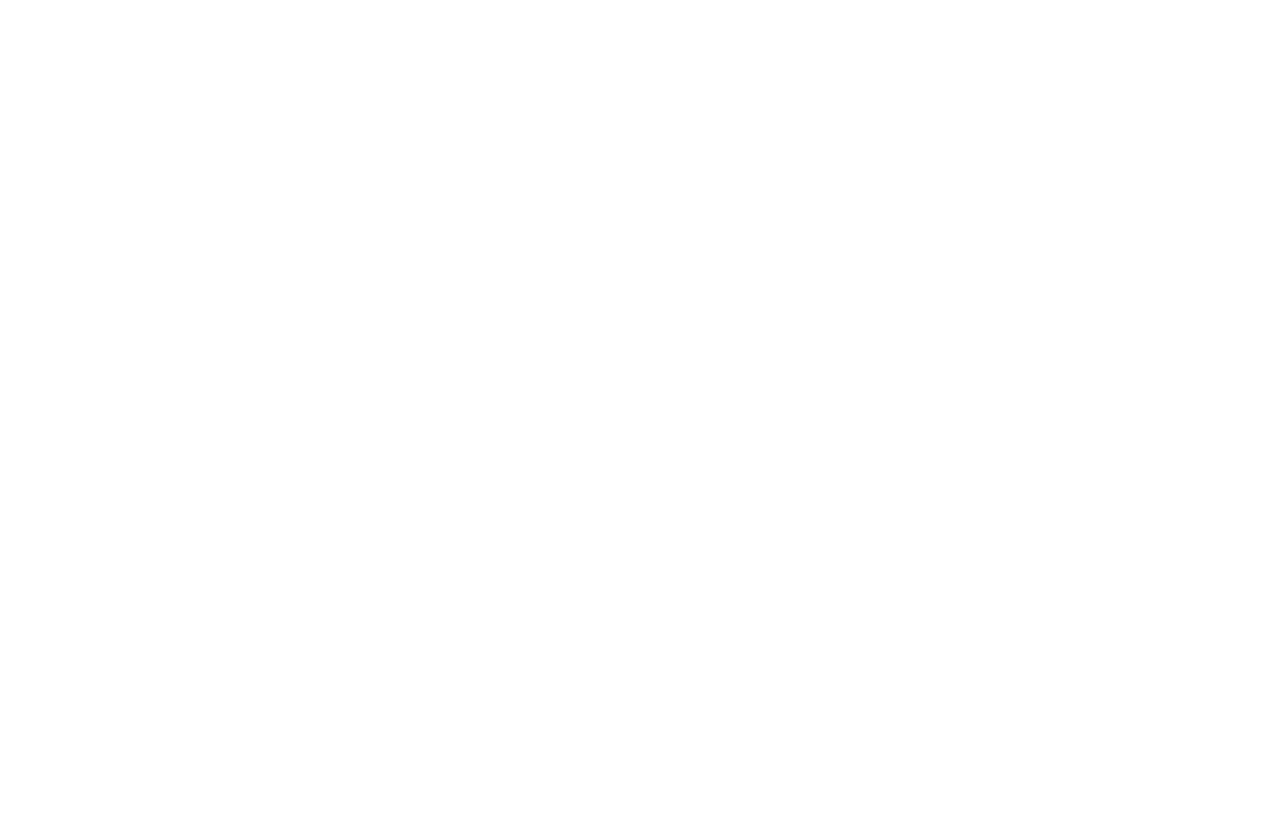
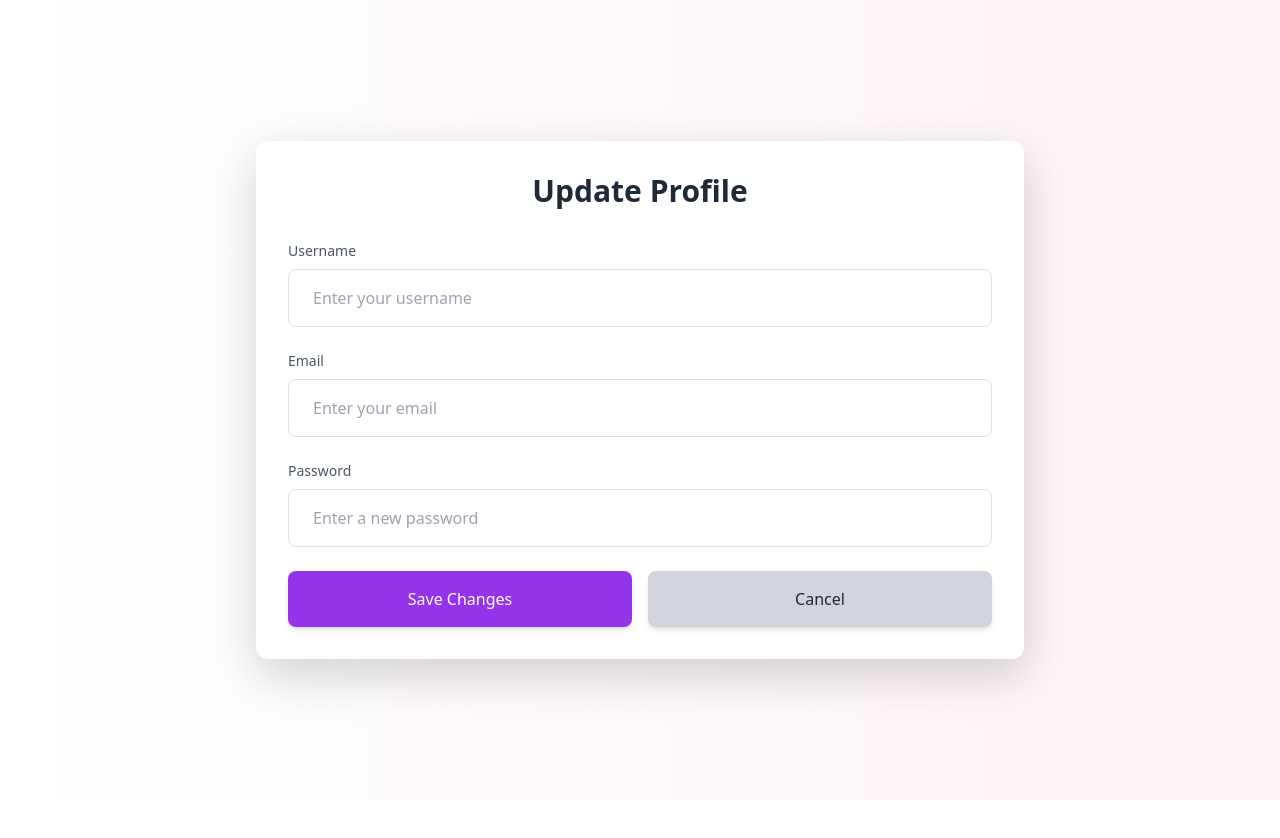
Before and after one commit to Sovanda-Mith/EcommGroupProject, a Vue app: page /auth/profile-update in a window 1280 px wide. Before the commit this address had no page. Shown: the top 838 px of the page. Before the commit the page ends 800 px from the top, so only its background shows below. Built offline with nearby package versions, Linux system fonts and the light colour scheme; a web font is replaced by a local one.

Commit message:
Created profile page

```diff
--- a/src/router/index.ts
+++ b/src/router/index.ts
@@ -21,6 +21,16 @@ const router = createRouter({
       path: '/terms',
       name: 'terms',
       component: () => import('../views/auth/terms.vue'),
+    },
+    {
+      path: '/auth/profile',
+      name: 'profile',
+      component: () => import('../views/auth/profile.vue'),
+    },
+    {
+      path: '/auth/profile-update',
+      name: 'profileUpdate',
+      component: () => import('../views/auth/profileUpdate.vue'),
     },
 
     //===============================================>> Landing Pages
--- a/src/views/auth/login.vue
+++ b/src/views/auth/login.vue
@@ -67,7 +67,7 @@
           if(isValid){
             router.push('/');
           }else{
-            alert("Invalid name or password!")
+            alert("Invalid name or password! Sigup first if you don't have an account!")
           }
         }
 
--- /dev/null
+++ b/src/views/auth/profile.vue
@@ -0,0 +1,87 @@
+<template>
+    <div class="min-h-screen flex items-center justify-center bg-gradient-to-r from-white to-indigo-50 p-6">
+      <div class="bg-white w-full max-w-3xl rounded-xl shadow-lg p-8">
+        <h1 class="text-3xl font-bold text-center text-gray-800 mb-8">My Profile</h1>
+        <div class="flex flex-col md:flex-row items-center justify-between gap-6">
+          <!-- Profile Picture -->
+          <div class="flex flex-col items-center">
+            <img
+              src="../../assets/landPageImg/user-3-svgrepo-com.svg"
+              alt="Profile"
+              class="w-32 h-32 rounded-full border-4 border-indigo-500 shadow-md"
+            />
+            <!-- <p class="mt-4 text-lg font-semibold text-gray-800">{{ user.username }}</p> -->
+          </div>
+          <!-- Profile Details -->
+          <div class="flex-1 space-y-6">
+            <div>
+              <p class="text-sm font-medium text-gray-600">Username</p>
+              <p class="text-xl text-gray-800 font-semibold">{{ user.username }}</p>
+            </div>
+            <div>
+              <p class="text-sm font-medium text-gray-600">Email</p>
+              <p class="text-xl text-gray-800 font-semibold">{{ user.email }}</p>
+            </div>
+          </div>
+        </div>
+        <div class="mt-16 flex justify-center space-x-4">
+          <button
+            @click="back"
+            class="px-6 py-3 bg-gray-300 text-gray-800 rounded-lg font-medium shadow-md hover:bg-gray-400"
+          >
+            Back
+          </button>
+          <button
+            @click="navigateToUpdate"
+            class="px-6 py-3 bg-blue-600 text-white rounded-lg font-medium shadow-md hover:bg-blue-700"
+          >
+            Update Profile
+          </button>
+          <button
+            @click="logout"
+            class="px-6 py-3 bg-gray-300 text-gray-800 rounded-lg font-medium shadow-md hover:bg-gray-400"
+          >
+            Logout
+          </button>
+        </div>
+      </div>
+    </div>
+  </template>
+
+  <script lang="ts">
+  import { defineComponent, reactive } from 'vue';
+  import { useRouter } from 'vue-router';
+  import { useAuthStore } from '@/stores/auth';
+
+  export default defineComponent({
+    name: 'ProfilePage',
+    setup() {
+      const user = reactive({
+        username: localStorage.getItem('name'),
+        email: localStorage.getItem('email'),
+      });
+
+      const router = useRouter();
+      const authStore = useAuthStore();
+
+      const navigateToUpdate = () => {
+        router.push({ name: 'profileUpdate' });
+      };
+
+      const logout = () => {
+        authStore.logout();
+        alert('Logged out successfully!');
+        router.push({ path: '/auth/login' });
+      };
+      const back = () => {
+        router.push({ path: '/' });
+      };
+
+      return { user, navigateToUpdate, logout, back };
+    },
+  });
+  </script>
+
+  <style scoped>
+  /* Scoped styles for profile display */
+  </style>
--- /dev/null
+++ b/src/views/auth/profileUpdate.vue
@@ -0,0 +1,93 @@
+<template>
+    <div class="min-h-screen flex items-center justify-center bg-gradient-to-r from-white to-pink-50 p-6">
+      <div class="bg-white w-full max-w-3xl rounded-xl shadow-lg p-8">
+        <h1 class="text-3xl font-bold text-center text-gray-800 mb-8">Update Profile</h1>
+        <form @submit.prevent="updateProfile" class="space-y-6">
+          <div>
+            <label for="username" class="block text-sm font-medium text-gray-600 mb-2">Username</label>
+            <input
+              type="text"
+              id="username"
+              v-model="user.username"
+              class="w-full px-4 py-3 border border-gray-300 rounded-lg focus:outline-none focus:ring-2 focus:ring-purple-500"
+              placeholder="Enter your username"
+            />
+          </div>
+          <div>
+            <label for="email" class="block text-sm font-medium text-gray-600 mb-2">Email</label>
+            <input
+              type="email"
+              id="email"
+              v-model="user.email"
+              class="w-full px-4 py-3 border border-gray-300 rounded-lg focus:outline-none focus:ring-2 focus:ring-purple-500"
+              placeholder="Enter your email"
+            />
+          </div>
+          <div>
+            <label for="password" class="block text-sm font-medium text-gray-600 mb-2">Password</label>
+            <input
+              type="password"
+              id="password"
+              v-model="user.password"
+              class="w-full px-4 py-3 border border-gray-300 rounded-lg focus:outline-none focus:ring-2 focus:ring-purple-500"
+              placeholder="Enter a new password"
+            />
+          </div>
+          <div class="flex justify-between space-x-4">
+            <button
+              type="submit"
+              class="w-full bg-purple-600 text-white py-3 rounded-lg font-medium shadow-md hover:bg-purple-700"
+            >
+              Save Changes
+            </button>
+            <button
+              type="button"
+              @click="navigateBack"
+              class="w-full bg-gray-300 text-gray-800 py-3 rounded-lg font-medium shadow-md hover:bg-gray-400"
+            >
+              Cancel
+            </button>
+          </div>
+        </form>
+      </div>
+    </div>
+  </template>
+
+  <script lang="ts">
+  import { defineComponent, reactive } from 'vue';
+  import { useRouter } from 'vue-router';
+  import { useAuthStore } from '@/stores/auth';
+
+  export default defineComponent({
+    name: 'ProfileUpdate',
+    setup() {
+      const user = reactive({
+        username: localStorage.getItem('name'),
+        email: localStorage.getItem('email'),
+        password: localStorage.getItem('passwd'),
+      });
+
+      const router = useRouter();
+      const authStore = useAuthStore();
+
+      const updateProfile = () => {
+        //save to localStorage in pinia
+        if(user.username && user.email && user.password){
+          authStore.signup(user.username, user.email, user.password);
+          alert(`Profile updated successfully!`);
+          router.push({ name: 'profile' });
+        }
+      };
+
+      const navigateBack = () => {
+        router.push({ name: 'profile' });
+      };
+
+      return { user, updateProfile, navigateBack };
+    },
+  });
+  </script>
+
+  <style scoped>
+  /* Scoped styles for profile update */
+  </style>
```
Also changed, not shown: 1 other file (tests, documents, lock files or other folders).
